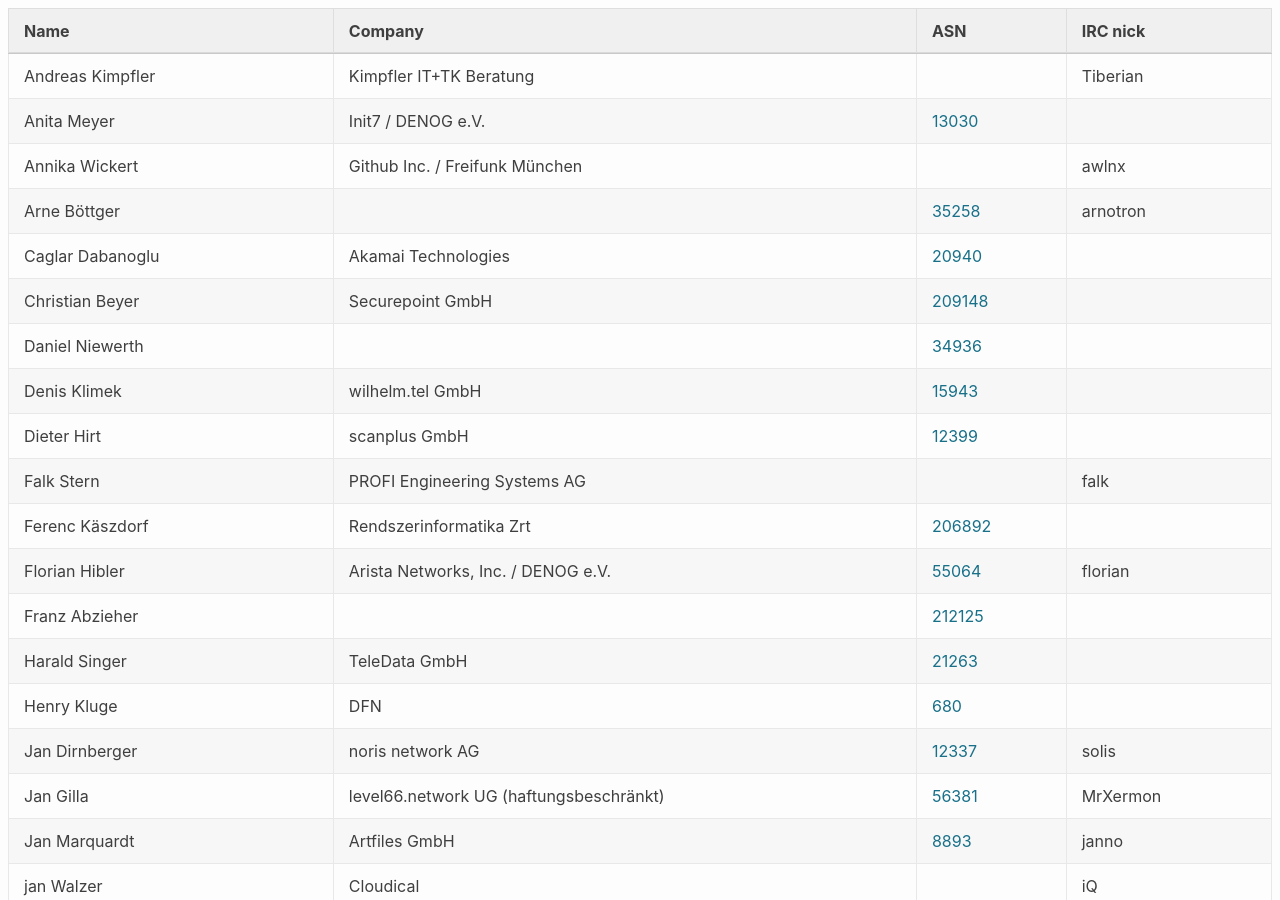
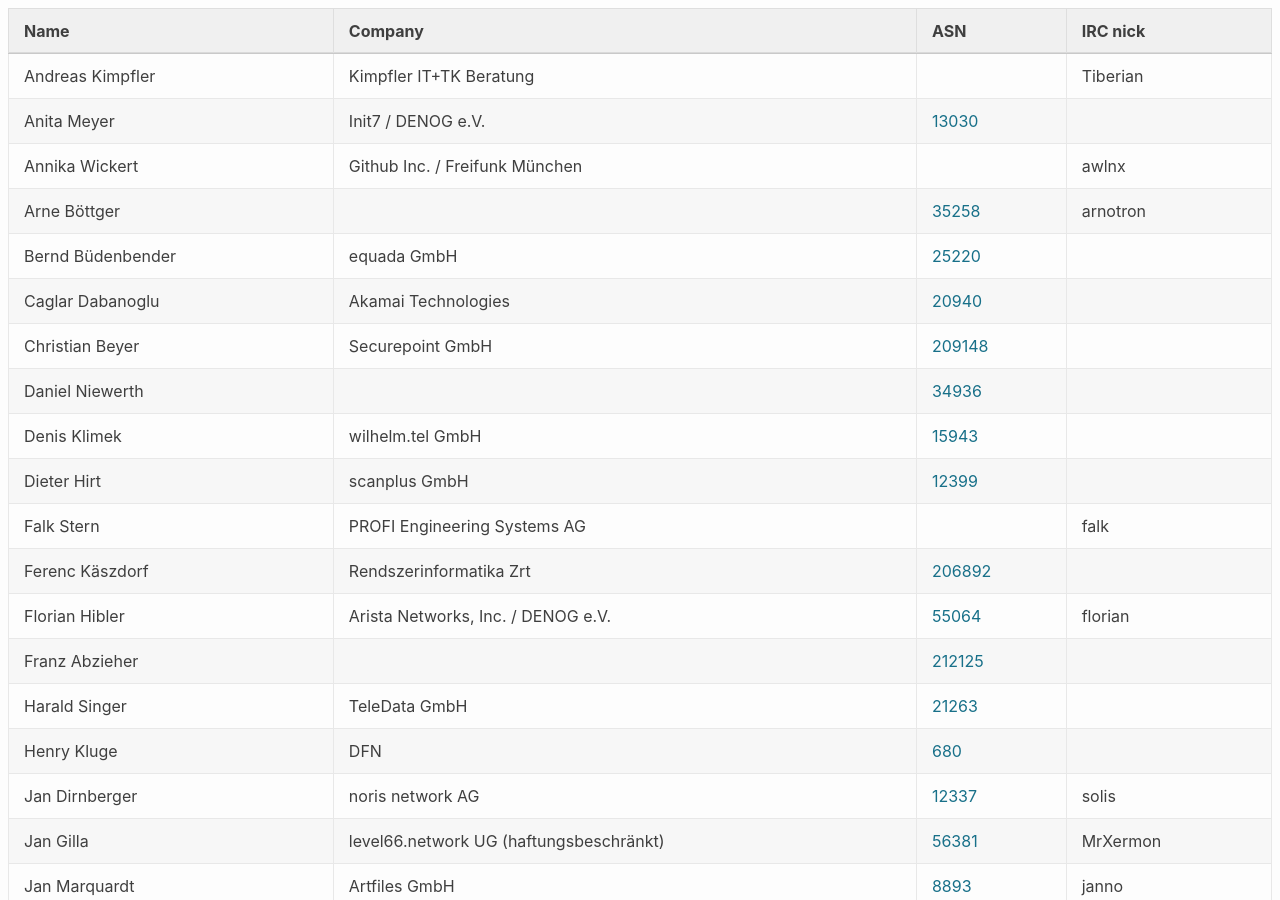
Before and after one commit to denog/pretix-attendeelist, a Jekyll site: the page built from index.markdown, in a window 1280 px wide and 900 px high. Built offline with Jekyll 4.4.1, drawn with Linux system fonts in a browser that asks for light colours.

Commit message:
Latest data: Wed Mar 17 14:47:24 UTC 2021

```diff
--- a/_data/attendees_meetup_leader_2021-01.json
+++ b/_data/attendees_meetup_leader_2021-01.json
@@ -22,6 +22,12 @@
     "company": null,
     "irc": "arnotron",
     "asn": "35258"
+  },
+  {
+    "name": "Bernd Büdenbender",
+    "company": "equada GmbH",
+    "irc": null,
+    "asn": "25220"
   },
   {
     "name": "Caglar Dabanoglu",
```
